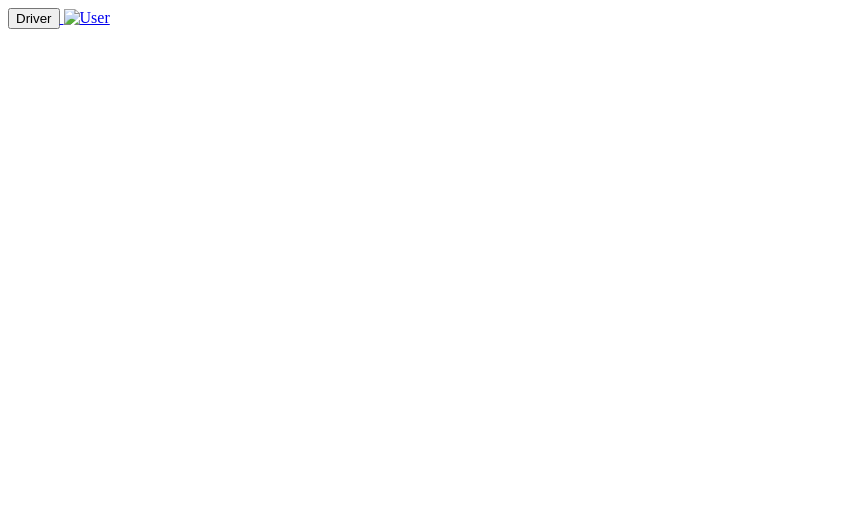
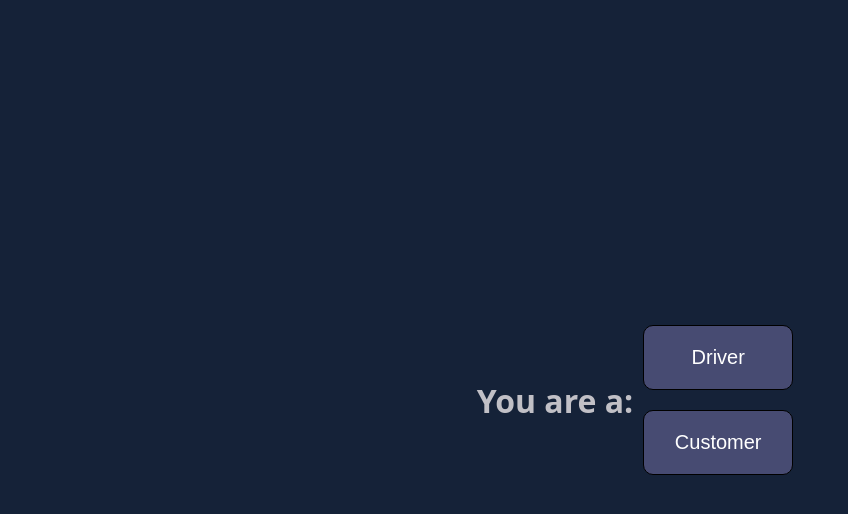
Before and after one commit to KhantHponeLwin/OurPJ, a plain HTML site: page index.html in a window 1280 px wide. Shown: the whole page, without its empty margins (0-848 px from the left). Drawn offline with Linux system fonts and the light colour scheme.

Commit message:
homepage

```diff
--- /dev/null
+++ b/homepage.css
@@ -0,0 +1,39 @@
+body {
+    height: 100vh;
+    margin: 0;
+    background-color: #152238;
+    color: #5F8575;
+    padding: 0;
+    display: flex;
+    align-items: center;
+    justify-content: center;
+  }
+
+  .button-container {
+    text-align: center;
+  }
+
+  h1{
+    font-family: system-ui, -apple-system, BlinkMacSystemFont, 'Segoe UI', Roboto, Oxygen, Ubuntu, Cantarell, 'Open Sans', 'Helvetica Neue', sans-serif;
+    color: rgb(193, 192, 198);
+
+  }
+
+  button {
+    width: 150px; /* Set a fixed width for both buttons */
+    padding: 20px 20px;
+    font-size: 20px;
+    background-color: #474b72;
+    color: #ffffff;
+    border: 1px solid #000000;
+    border-radius: 10px;
+    cursor: pointer;
+    margin: 10px;
+    transform: scale(1);
+    transition: transform 0.3s ease 0s;
+  }
+
+  button:hover {
+    background-color: #7EC8E3;
+    transform: scale(1.1);
+  }
--- a/index.html
+++ b/index.html
@@ -5,16 +5,23 @@
   <meta http-equiv="X-UA-Compatible" content="IE=edge">
   <meta name="viewport" content="width=device-width, initial-scale=1.0">
   <title>Option</title>
+  <link rel="stylesheet" href="homepage.css">
 </head>
 <body>
+  <h1>You are a: </h1><br>
   <div class="selection">
-    <a href="signup.html">
-      <button onclick="driver()">Driver</button>
-    </a>
+    <div class="button-container">
 
-    <a href="user.html">
-      <img width="150px" src="guest.png" alt="User">
-    </a>
+      <a href="signup.html">
+        <button onclick="driver()">Driver</button><br>
+      </a>
+
+      <a href="customer-signup.html">
+        <button onclick="customer()">Customer</button>
+      </a>
+
+    </div>
+
   </div>
 </body>
 </html>
--- a/style.css
+++ b/style.css
@@ -8,6 +8,7 @@ body {
 
   height: 100vh;
   margin: 0;
+  display: flex;
   background-color: #152238;
   color: #5F8575;
   padding: 0;
@@ -35,6 +36,7 @@ body {
   width: 10px;
   background-color: rgb(255, 255, 255);
   border-radius: 50px;
+
 }
 
 .input-container {
```
Also changed, not shown: signup.html (+6 -15 lines).
